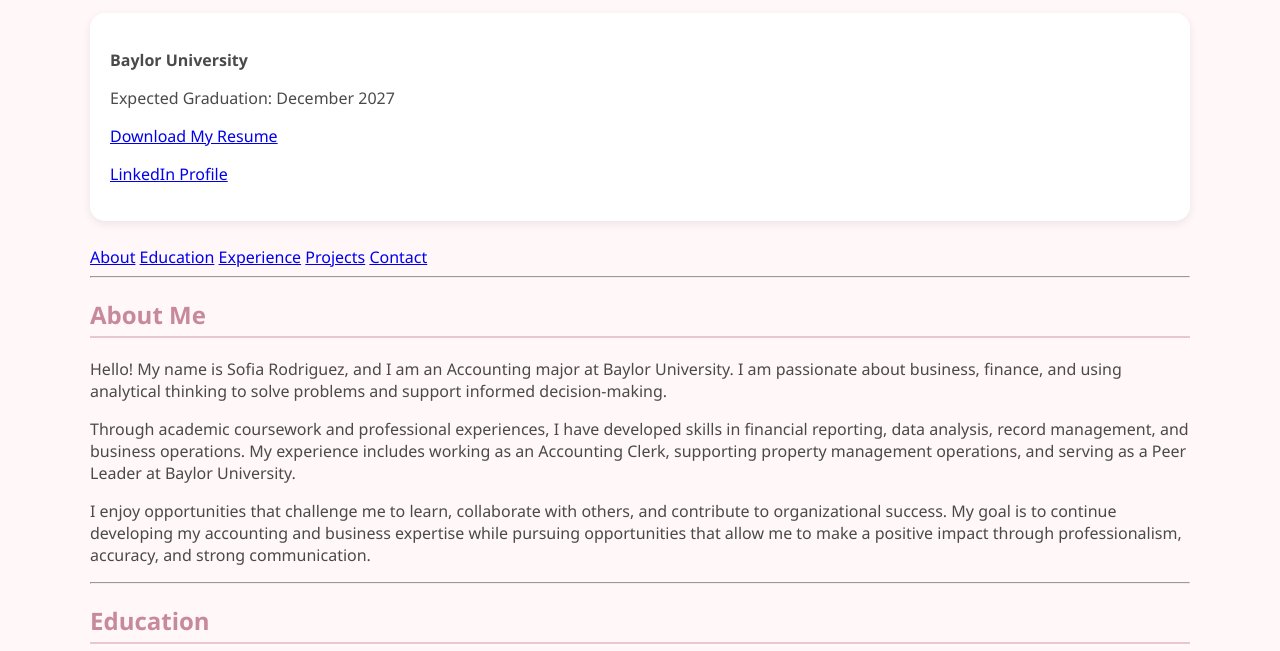
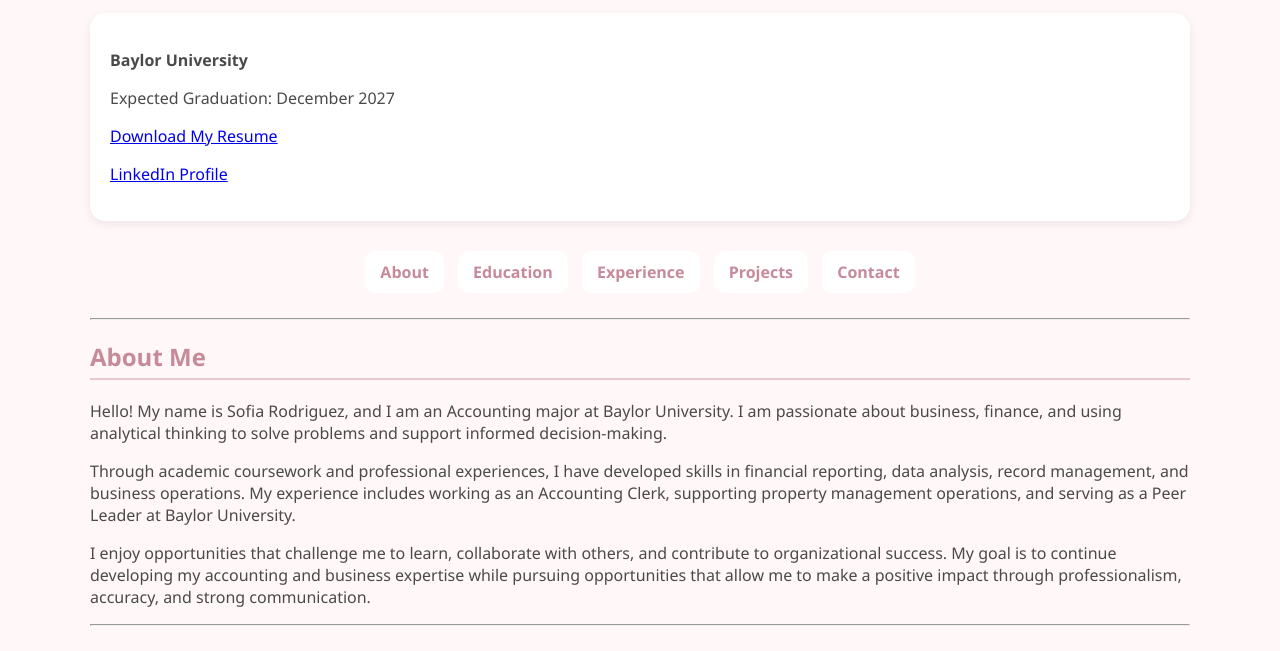
Before and after one commit to Sof-ia-Jas-mine/Sofia-s-Portfolio, a plain HTML site: page index.html in a window 1280 px wide. Shown: the part 141-792 px from the top of the page. Drawn offline with Linux system fonts and the light colour scheme.

Commit message:
Refactor nav styles for consistency

```diff
--- a/style.css
+++ b/style.css
@@ -58,10 +58,6 @@ button:active {
 }
 html {
     scroll-behavior: smooth;
-}
-Add this to style.css:
-
-CSS
 nav {
     text-align: center;
     margin: 20px 0;
```
Lines whose indentation alone changed are shown as unchanged.
